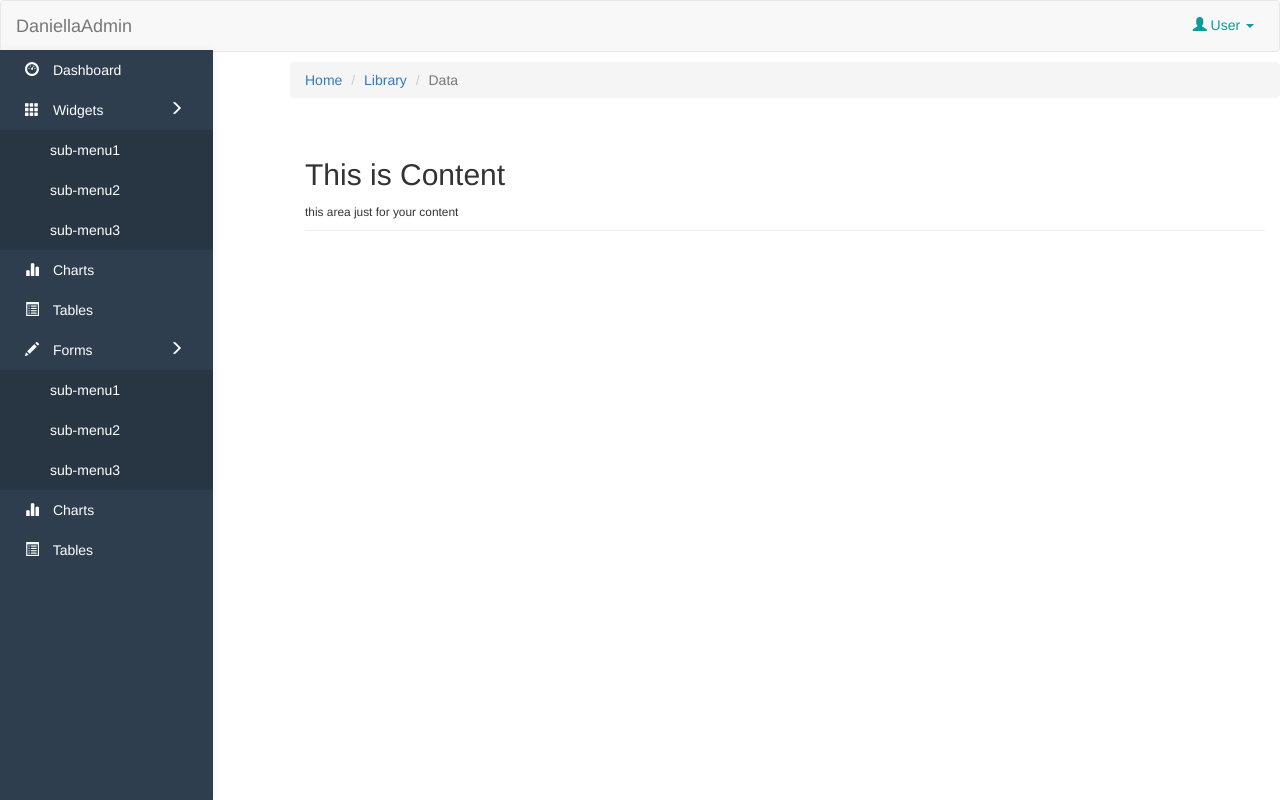
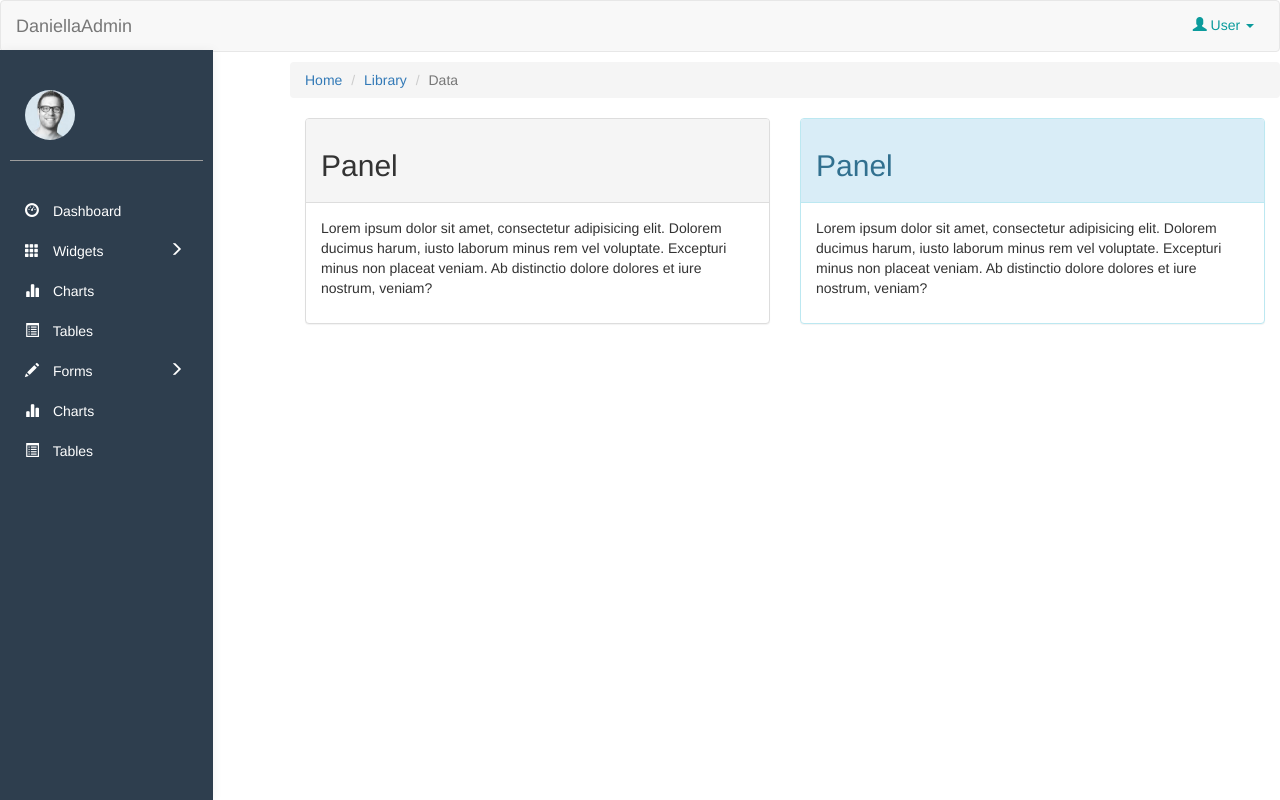
Before and after one commit to gaoyangoo/MyDashBoard, a plain HTML site: page views/nav.html in a window 1280 px wide. Drawn offline with Linux system fonts and the light colour scheme.

Commit message:
just update the style for nav element

```diff
--- a/css/app.css
+++ b/css/app.css
@@ -22,6 +22,20 @@ width: 100%;
     background-color: #2e3e4e;
     overflow: hidden;
     box-shadow: 1px 0px 10px rgba(0, 0, 0, .05);
+}
+.sub-menu-img{
+    margin-top: 20px;
+    margin-bottom: 30px;
+    margin-right: 10px;
+    margin-left:10px;
+    border-bottom: 1px solid #9d9d9d;
+}
+.user-pic-size{
+    width:50px;
+    height:50px;
+    margin-left:15px;
+    margin-top: 20px;
+    margin-bottom: 20px;
 }
 .side-menu-item{
     width:100%;
@@ -53,7 +67,7 @@ width: 100%;
     line-height: 40px;
     padding-left:10px;
 }
-.padding-right_10{
+.padding-right_15{
     padding-right: 10px;
 }
 .sub-menu-item-caret{
@@ -61,7 +75,7 @@ width: 100%;
     margin-right: 15px;
 }
 .content{
-     margin-left: 275px;
+     margin-left: 290px;
      margin-top:-10px
  }
 @media (min-width: 768px) {
--- a/views/nav.html
+++ b/views/nav.html
@@ -31,22 +31,25 @@
                 </ul>
             </div>
 
-            <div id="sidebar-collapse" class="col-sm-3 col-lg-2 sidebar collapse">
+            <div id="sidebar-collapse" class="col-sm-3 col-lg-2 sidebar collapse in">
+                <div class="sub-menu-img">
+                    <img class ="img-circle user-pic-size" src="../assert/img/logo.jpg" alt="pic">
+                </div>
                 <ul class="nav" id="side-menu">
                         <li class="side-menu-item">
                             <a>
-                                <span class="glyphicon glyphicon-dashboard padding-right_10"></span>
+                                <span class="glyphicon glyphicon-dashboard padding-right_15"></span>
                                 Dashboard
                             </a>
                         </li>
                         <li class="side-menu-item" data-toggle="collapse"  href="#collapseOne" data-parent="#side-menu" aria-expanded="true" aria-controls="collapseOne">
                             <a >
-                                <span class="glyphicon glyphicon-th padding-right_10"></span>
+                                <span class="glyphicon glyphicon-th padding-right_15"></span>
                                 Widgets
                                 <span class="glyphicon glyphicon-menu-right sub-menu-item-caret"></span>
                             </a>
                         </li>
-                        <div id="collapseOne" class="collapse in ">
+                        <div id="collapseOne" class="collapse">
                             <ul class="subMenu">
                                 <li>sub-menu1</li>
                                 <li>sub-menu2</li>
@@ -55,24 +58,24 @@
                         </div>
                         <li class="side-menu-item" >
                             <a>
-                                <span class="glyphicon glyphicon-stats padding-right_10"></span>
+                                <span class="glyphicon glyphicon-stats padding-right_15"></span>
                                 Charts
                             </a>
                         </li>
                         <li class="side-menu-item" >
                             <a>
-                                <span class="glyphicon glyphicon-list-alt padding-right_10"></span>
+                                <span class="glyphicon glyphicon-list-alt padding-right_15"></span>
                                 Tables
                             </a>
                         </li>
                         <li class="side-menu-item " data-toggle="collapse"  href="#collapseTwo" data-parent="#side-menu" aria-expanded="true" aria-controls="collapseOne">
                             <a >
-                                <span class="glyphicon glyphicon-pencil padding-right_10"></span>
+                                <span class="glyphicon glyphicon-pencil padding-right_15"></span>
                                 Forms
                                 <span class="glyphicon glyphicon-menu-right sub-menu-item-caret"></span>
                             </a>
                         </li>
-                        <div id="collapseTwo" class="collapse in">
+                        <div id="collapseTwo" class="collapse">
                             <ul class="subMenu">
                                 <li>sub-menu1</li>
                                 <li>sub-menu2</li>
@@ -81,13 +84,13 @@
                         </div>
                         <li class="side-menu-item" >
                             <a>
-                                <span class="glyphicon glyphicon-stats padding-right_10"></span>
+                                <span class="glyphicon glyphicon-stats padding-right_15"></span>
                                 Charts
                             </a>
                         </li>
                         <li class="side-menu-item" >
                             <a >
-                                <span class="glyphicon glyphicon-list-alt padding-right_10"></span>
+                                <span class="glyphicon glyphicon-list-alt padding-right_15"></span>
                                 Tables
                             </a>
                         </li>
@@ -97,19 +100,36 @@
     </div>
 </nav>
 
-<div class="container-fluid">
-    <div class="row content">
+<div class="container-fluid content">
+    <div class="row">
         <ol class="breadcrumb">
             <li><a href="#">Home</a></li>
             <li><a href="#">Library</a></li>
             <li class="active">Data</li>
         </ol>
 
-        <div class="col-xs-12 ">
-            <div class="page">
-                <div class="page-header">
-                    <h2>This is Content</h2>
-                    <small> this area just for your content</small>
+        <div class="col-sm-6">
+            <div class="panel panel-default">
+                <div class="panel-heading">
+                    <div class="panel-title">
+                        <h2>Panel</h2>
+                    </div>
+                </div>
+                <div class="panel-body">
+                    <p>Lorem ipsum dolor sit amet, consectetur adipisicing elit. Dolorem ducimus harum, iusto laborum minus rem vel voluptate. Excepturi minus non placeat veniam. Ab distinctio dolore dolores et iure nostrum, veniam?</p>
+                </div>
+            </div>
+        </div>
+
+        <div class="col-sm-6">
+            <div class="panel panel-info">
+                <div class="panel-heading">
+                    <div class="panel-title">
+                        <h2>Panel</h2>
+                    </div>
+                </div>
+                <div class="panel-body">
+                    <p>Lorem ipsum dolor sit amet, consectetur adipisicing elit. Dolorem ducimus harum, iusto laborum minus rem vel voluptate. Excepturi minus non placeat veniam. Ab distinctio dolore dolores et iure nostrum, veniam?</p>
                 </div>
             </div>
         </div>
```
Also changed, not shown: assert/img/logo.jpg (added).
